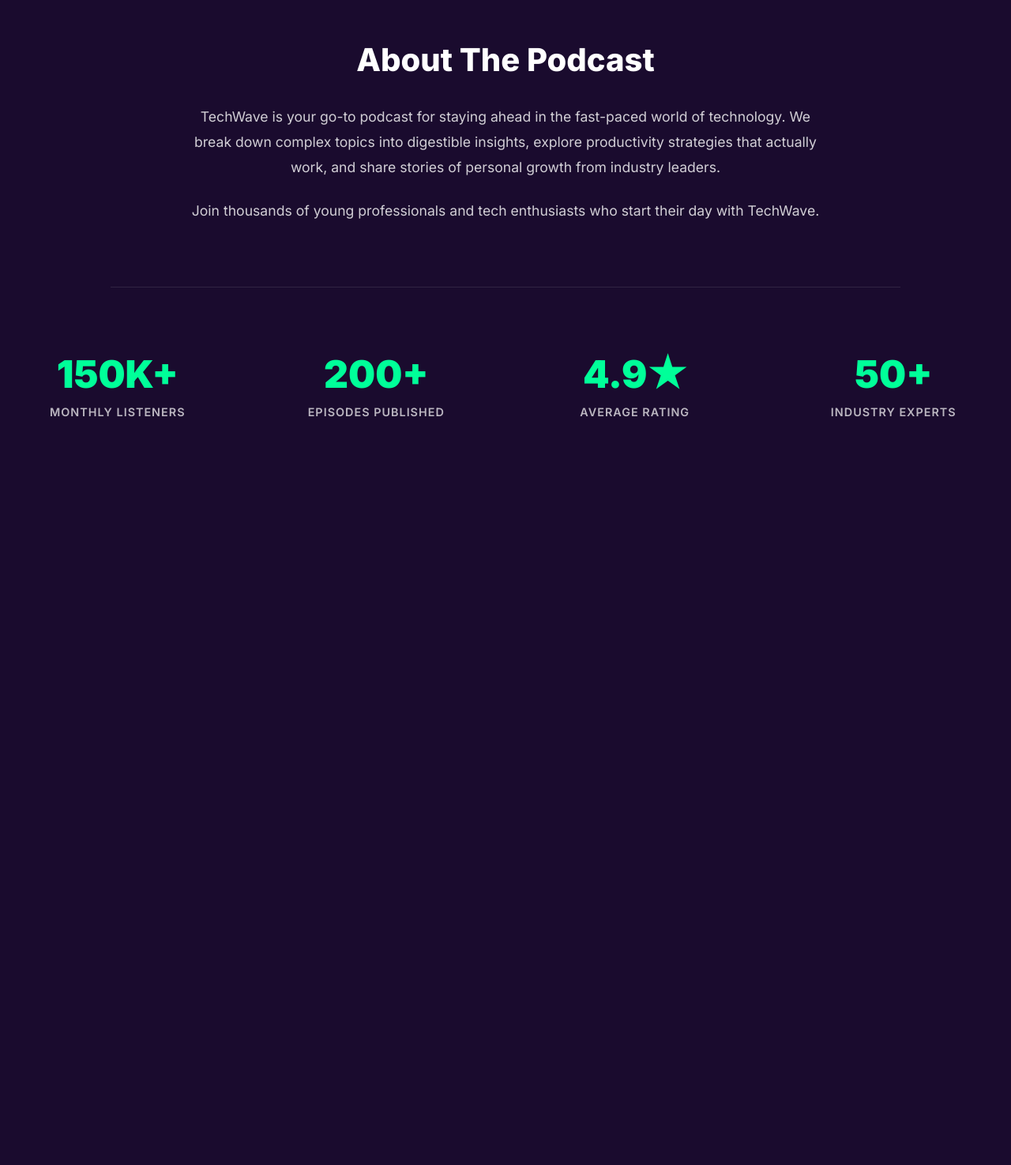
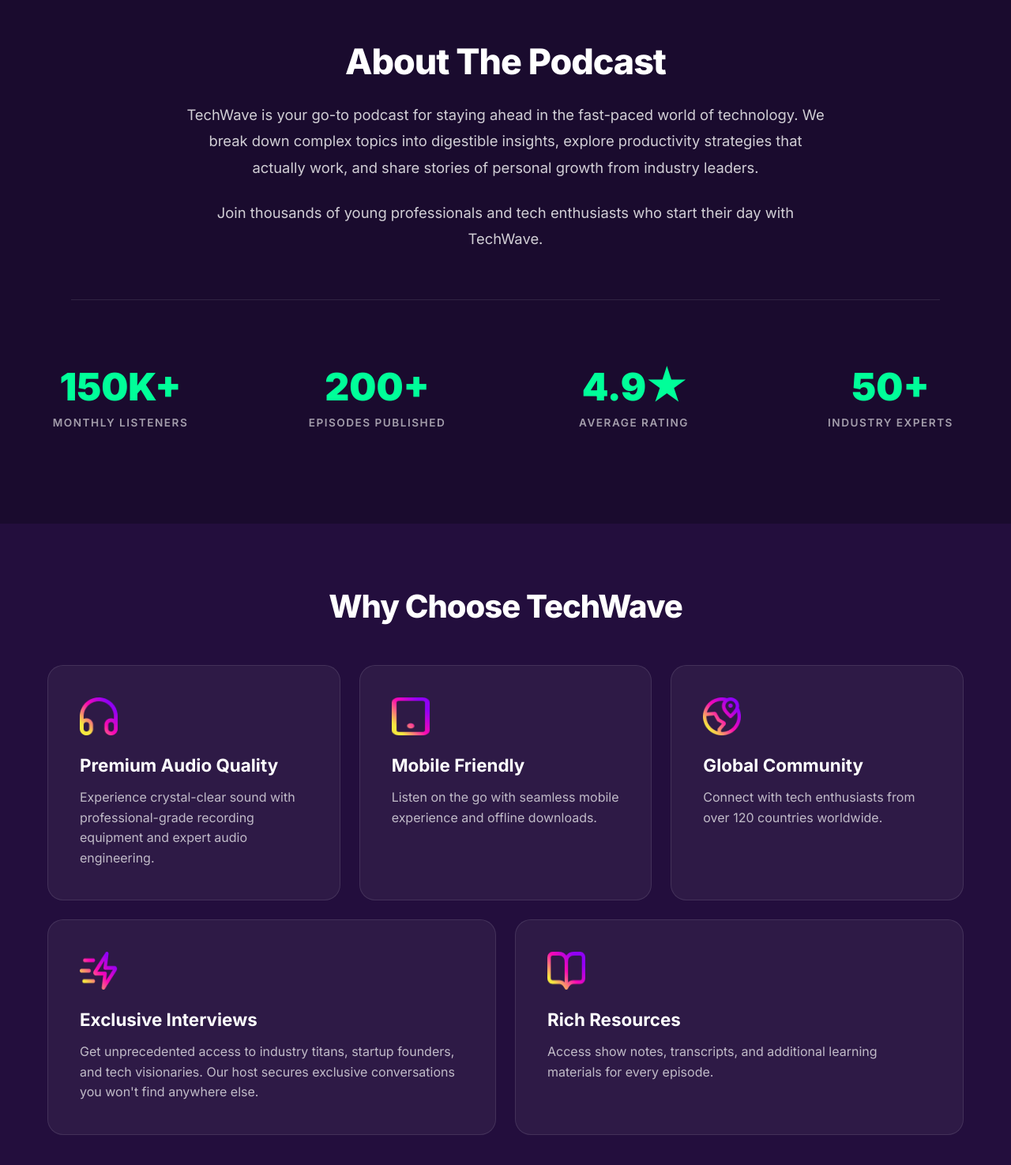
Before and after one commit to TOMAL5085/ASSIGNMENT-002, a plain HTML site: page index.html in a window 1280 px wide. Shown: the part 1033-2508 px from the top of the page at 79% size. Before the commit the page ends 1683 px from the top, so only its background shows below. Drawn offline with Linux system fonts and the light colour scheme.

Commit message:
build the why choose section and make the website responsibe

```diff
--- a/index.html
+++ b/index.html
@@ -97,5 +97,44 @@
     </div>
 </section>
 
+
+<section id="features" class="features">
+    <div class="container">
+        <h2 class="section-title">Why Choose TechWave</h2>
+
+        <div class="features-grid">
+            <div class="feature-card">
+                <img src="assets/headphone.png" alt="Headphones" class="feature-icon">
+                <h3>Premium Audio Quality</h3>
+                <p>Experience crystal-clear sound with professional-grade recording equipment and expert audio engineering.</p>
+            </div>
+
+            <div class="feature-card">
+                <img src="assets/device.png" alt="Mobile" class="feature-icon">
+                <h3>Mobile Friendly</h3>
+                <p>Listen on the go with seamless mobile experience and offline downloads.</p>
+            </div>
+
+            <div class="feature-card">
+                <img src="assets/location.png" alt="Global" class="feature-icon">
+                <h3>Global Community</h3>
+                <p>Connect with tech enthusiasts from over 120 countries worldwide.</p>
+            </div>
+
+            <div class="feature-card wide">
+                <img src="assets/Icon (Stroke).png" alt="Interview" class="feature-icon">
+                <h3>Exclusive Interviews</h3>
+                <p>Get unprecedented access to industry titans, startup founders, and tech visionaries. Our host secures exclusive conversations you won't find anywhere else.</p>
+            </div>
+
+            <div class="feature-card wide">
+                <img src="assets/resource.png" alt="Resources" class="feature-icon">
+                <h3>Rich Resources</h3>
+                <p>Access show notes, transcripts, and additional learning materials for every episode.</p>
+            </div>
+        </div>
+    </div>
+</section>
+
 </body>
 </html>
--- a/styles/style.css
+++ b/styles/style.css
@@ -13,6 +13,7 @@
     --accent-pink: #FF33CC;
     --accent-purple: #8000FF;
     --accent-yellow: #FFCC00;
+    --accent-litepurple: #230E3D;
 }
 
 /* Navbar Container */
@@ -145,6 +146,18 @@
     }
 }
 
+/* GLOBAL RESET */
+* {
+    margin: 0;
+    padding: 0;
+    box-sizing: border-box;
+}
+
+body {
+    background-color: var(--bg-dark); /* Ensures no white shows if the content is short */
+    overflow-x: hidden; /* Prevents unwanted horizontal scrolling */
+}
+
 /* BANNER SECTION */
 .banner {
     padding: 100px 0;
@@ -257,16 +270,55 @@
 
 /* Mobile Responsive Layout (< 576px) */
 @media screen and (max-width: 576px) {
+    /* 1. Scale down the large circle so it doesn't overflow */
+    .gradient-circle {
+        width: 280px;  /* Reduced from 410px */
+        height: 280px; /* Reduced from 410px */
+    }
+
+    .mic-icon {
+        width: 80px;   /* Smaller mic for smaller circle */
+    }
+
+    /* 2. Responsive Title Font */
     .banner-title {
         font-size: 2.5rem;
+        margin-top: 10px;
     }
+
+    .banner-description {
+        font-size: 1rem;
+        padding: 0 15px; /* Adds breathing room on sides */
+    }
+
+    /* 3. Stack buttons vertically and center them */
     .banner-btns {
         flex-direction: column;
         width: 100%;
-        padding: 0 40px;
+        max-width: 300px; /* Limits button width on mobile */
+        margin: 0 auto;
+        gap: 15px;
     }
+
     .btn-spotify, .btn-subscribe-outline {
         justify-content: center;
+        width: 100%;
+    }
+
+    .badge-new {
+        right: 20px; /* Adjust badge position for smaller circle */
+        top: 10px;
+    }
+}
+
+/* Tablet / Small Laptop adjustment (Optional but recommended) */
+@media screen and (min-width: 577px) and (max-width: 992px) {
+    .gradient-circle {
+        width: 340px;
+        height: 340px;
+    }
+    .banner-title {
+        font-size: 3.5rem;
     }
 }
 
@@ -279,92 +331,194 @@
 }
 
 .about-content {
-    max-width: 800px;
-    margin: 0 auto 80px;
+    max-width: 850px;
+    margin: 0 auto 60px;
+    padding: 0 20px;
 }
 
 .section-title {
-    font-size: 2.5rem;
+    font-size: 2.8rem;
     font-weight: 800;
-    margin-bottom: 2rem;
+    margin-bottom: 1.5rem;
+    letter-spacing: -1px;
 }
 
 .about-description {
-    font-size: 1.1rem;
+    font-size: 1.15rem;
     line-height: 1.8;
     opacity: 0.8;
     margin-bottom: 1.5rem;
 }
 
-/* Stats Grid Layout */
+/* Stats Grid for Desktop (4 columns) */
 .stats-grid {
     display: grid;
-    grid-template-columns: repeat(4, 1fr); /* 4 columns for large devices */
-    gap: 30px;
+    grid-template-columns: repeat(4, 1fr);
+    gap: 20px;
     margin-top: 60px;
 }
 
 .stat-card {
     padding: 20px;
+    transition: transform 0.3s ease;
 }
 
 .stat-number {
     font-size: 3rem;
     font-weight: 900;
-    color: #00FF99; /* The neon green from your screenshots */
-    margin-bottom: 10px;
+    color: #00FF99; /* Neon Green */
+    margin-bottom: 8px;
 }
 
 .stat-label {
-    font-size: 0.9rem;
+    font-size: 0.85rem;
     font-weight: 600;
-    letter-spacing: 1px;
-    opacity: 0.7;
+    letter-spacing: 1.5px;
+    opacity: 0.6;
     text-transform: uppercase;
-}
-
-/* --- RESPONSIVE BREAKPOINTS --- */
-
-/* Medium Devices (576px to 992px) */
-@media screen and (max-width: 992px) {
-    .stats-grid {
-        grid-template-columns: repeat(2, 1fr); /* 2x2 grid for tablets */
-        gap: 40px;
-    }
-    .stat-number { font-size: 2.5rem; }
-}
-
-/* Small Devices (Up to 576px) */
-@media screen and (max-width: 576px) {
-    .section-title { font-size: 2rem; }
-
-    .stats-grid {
-        grid-template-columns: repeat(2, 1fr); /* Stay 2x2 but smaller text */
-        gap: 20px;
-    }
-
-    .stat-number { font-size: 2rem; }
-
-    .stat-label { font-size: 0.75rem; }
 }
 
 .section-divider {
     border: none;
     height: 1px;
     background-color: rgba(255, 255, 255, 0.1);
-    width: 80%;
-    max-width: 1000px;
-    margin: 60px auto;
+    width: 90%;
+    max-width: 1100px;
+    margin: 40px auto;
 }
 
-/* GLOBAL RESET */
-* {
-    margin: 0;
-    padding: 0;
-    box-sizing: border-box;
+/* --- RESPONSIVE BREAKPOINTS --- */
+
+/* Tablet View (992px and down) */
+@media screen and (max-width: 992px) {
+    .stats-grid {
+        grid-template-columns: repeat(2, 1fr); /* 2x2 grid */
+        gap: 40px;
+    }
+    .section-title {
+        font-size: 2.2rem;
+    }
 }
 
-body {
-    background-color: var(--bg-dark); /* Ensures no white shows if the content is short */
-    overflow-x: hidden; /* Prevents unwanted horizontal scrolling */
+/* Mobile View (576px and down) */
+@media screen and (max-width: 576px) {
+    .about {
+        padding: 60px 0;
+    }
+
+    .about-description {
+        font-size: 1rem;
+    }
+
+    .stats-grid {
+        grid-template-columns: repeat(2, 1fr); /* Keep 2x2 for symmetry */
+        gap: 20px;
+    }
+
+    .stat-number {
+        font-size: 2rem;
+    }
+
+    .stat-label {
+        font-size: 0.7rem;
+        letter-spacing: 1px;
+    }
 }
+
+/* --- WHY CHOOSE SECTION --- */
+.features {
+    padding: 80px 0;
+    background-color: var(--accent-litepurple);
+}
+
+.features .section-title {
+    text-align: center;
+    margin-bottom: 50px;
+    color: var(--text-white);
+    font-size: 2.5rem;
+}
+
+.features-grid {
+    display: grid;
+    /* 12 columns allow for the most flexible desktop layout */
+    grid-template-columns: repeat(12, 1fr);
+    gap: 24px;
+    max-width: 1200px;
+    margin: 0 auto;
+    padding: 0 20px;
+}
+
+/* LAPTOP VIEW: 3 cards per row (12 / 3 = 4 columns each) */
+.feature-card {
+    background: rgba(255, 255, 255, 0.05);
+    border: 1px solid rgba(255, 255, 255, 0.1);
+    padding: 40px;
+    border-radius: 20px;
+    grid-column: span 4;
+    transition: all 0.3s ease;
+}
+
+/* LAPTOP VIEW: 2 cards per row (12 / 2 = 6 columns each) */
+.feature-card.wide {
+    grid-column: span 6;
+}
+
+.feature-card:hover {
+    transform: translateY(-10px);
+    border-color: var(--accent-pink);
+    background: rgba(255, 255, 255, 0.08);
+}
+
+.feature-icon {
+    width: 48px;
+    height: 48px;
+    margin-bottom: 20px;
+}
+
+.feature-card h3 {
+    color: var(--text-white);
+    font-size: 1.4rem;
+    margin-bottom: 15px;
+}
+
+.feature-card p {
+    color: var(--text-white);
+    opacity: 0.7;
+    line-height: 1.6;
+}
+
+/* --- RESPONSIVE BREAKPOINTS --- */
+
+/* TABLET VIEW (992px and below) */
+@media screen and (max-width: 992px) {
+    .features-grid {
+        grid-template-columns: repeat(2, 1fr); /* Force exactly 2 columns */
+    }
+
+    .feature-card, .feature-card.wide {
+        grid-column: span 1; /* Reset both card types to fill 1 of the 2 columns */
+    }
+}
+
+/* MOBILE VIEW (600px and below) */
+@media screen and (max-width: 600px) {
+    .features-grid {
+        display: flex; /* Switch to flex-direction column for 100% stability */
+        flex-direction: column;
+        gap: 20px;
+    }
+
+    .feature-card, .feature-card.wide {
+        width: 100%; /* Ensure full width on mobile */
+        padding: 30px 20px;
+        grid-column: auto; /* Remove grid logic */
+    }
+
+    .features .section-title {
+        font-size: 1.8rem;
+    }
+
+    .feature-card h3 {
+        font-size: 1.2rem;
+    }
+}
```
Also changed, not shown: assets/Icon (Stroke).png (added).
